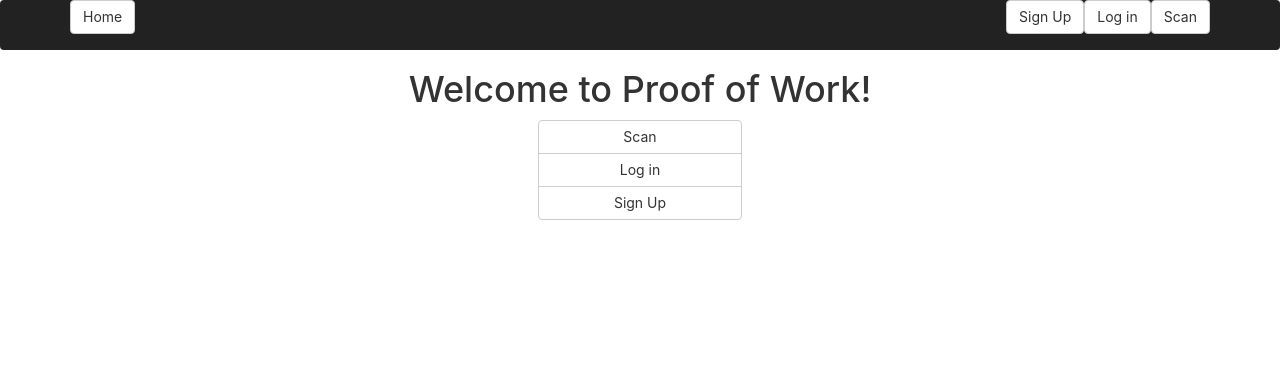
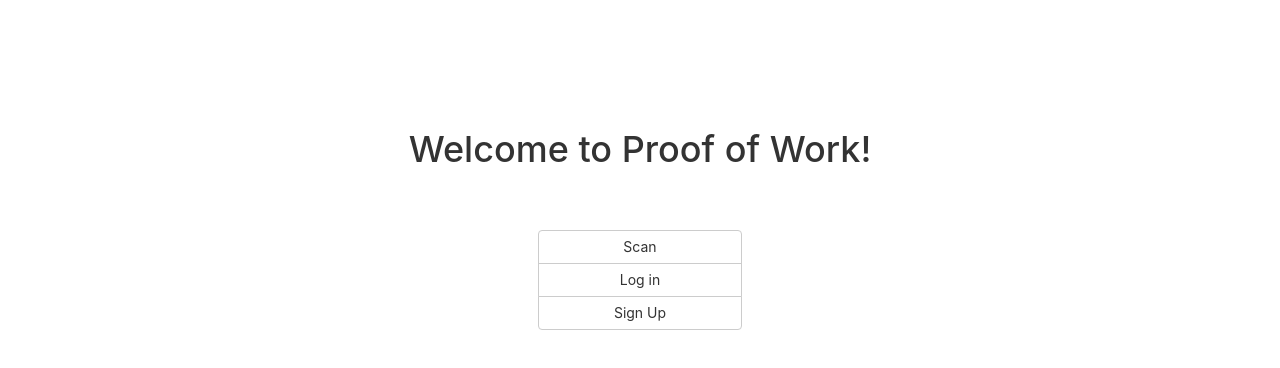
Before and after one commit to diegob236/proof-of-work, a React (Create React App) app: page / in a window 1280 px wide. Shown: the top 368 px of the page. Built offline with nearby package versions, Linux system fonts and the light colour scheme.

Commit message:
Restructured Navbar and welcome screen

```diff
--- a/src/App.js
+++ b/src/App.js
@@ -1,7 +1,6 @@
 import React from 'react';
 import { BrowserRouter as Router, Route } from "react-router-dom";
 
-import NavBar from './Navbar';
 import Welcome from './Welcome';
 import Scanner from './Scanner';
 import Login from './Login';
@@ -14,7 +13,6 @@
 function App() {
   return (
     <div className="App">
-      <NavBar></NavBar>
       <Route path="/" exact component={Welcome} />
       <Route path="/scan" component={Scanner} />
       <Route path="/login" component={Login} />
--- a/src/Login.js
+++ b/src/Login.js
@@ -1,6 +1,7 @@
 import React, { Component } from "react";
 import { Button, FormGroup, FormControl, ControlLabel } from "react-bootstrap";
 import './Login.css';
+import NavBar from "./Navbar";
 
 export default class Login extends Component {
   constructor(props) {
@@ -26,6 +27,8 @@
 
   render() {
     return (
+      <div>
+        <NavBar></NavBar>
         <div className="Login">
           <form onSubmit={this.handleSubmit}>
             <FormGroup controlId="email" bsSize="large">
@@ -47,6 +50,7 @@
             </Button>
           </form>
         </div>
+      </div>
     );
   }
 }
--- a/src/Navbar.css
+++ b/src/Navbar.css
@@ -5,3 +5,16 @@
   background: '#222222';
   border: 0px;
 }
+
+.container {
+  padding-right: 15px;
+  padding-left: 15px;
+  margin-right: auto;
+  margin-left: auto;
+  height: 50px;
+  vertical-align: center;
+}
+
+.toolbar {
+  vertical-align: center;
+}
--- a/src/Navbar.js
+++ b/src/Navbar.js
@@ -1,15 +1,17 @@
 import React, { Component } from "react";
-import { Navbar, Button } from "react-bootstrap";
+import { Navbar, Button, ButtonToolbar } from "react-bootstrap";
 import './Navbar.css'
 
 class NavBar extends Component {
   render() {
     return (
       <Navbar style={{ background: '#222222' }}>
-        <Button className="btn pull-left" variant="dark" href="/">Home</Button>
-        <Button className="btn pull-right" variant="dark" href="/scan">Scan</Button>
-        <Button className="btn pull-right" variant="dark" href="/login">Log in</Button>
-        <Button className="btn pull-right" variant="dark" href="/signup">Sign Up</Button>
+        <ButtonToolbar className = 'toolbar'>
+          <Button className="btn pull-left" variant="dark" href="/">Home</Button>
+          <Button className="btn pull-right" variant="dark" href="/scan">Scan</Button>
+          <Button className="btn pull-right" variant="dark" href="/login">Log in</Button>
+          <Button className="btn pull-right" variant="dark" href="/signup">Sign Up</Button>
+        </ButtonToolbar>
       </Navbar>
     );
   }
--- a/src/Scanner.js
+++ b/src/Scanner.js
@@ -1,8 +1,10 @@
 import React, { Component } from 'react'
 import QrReader from 'react-qr-reader'
 import './Scanner.css'
+import NavBar from './Navbar';
 
 class Scanner extends Component {
+
   state = {
     result: 'No result'
   }
@@ -14,19 +16,21 @@
       })
     }
   }
+
   handleError = err => {
     console.error(err)
   }
+
   render() {
     return (
       <div className="Scanner">
+        <NavBar></NavBar>
         <QrReader
           delay={300}
           onError={this.handleError}
           onScan={this.handleScan}
-          style={{ width: '100%' }}
+          style={{ width: '100%', height: '100%' }}
         />
-        <p>{this.state.result}</p>
       </div>
     )
   }
--- a/src/SignUp.js
+++ b/src/SignUp.js
@@ -1,5 +1,6 @@
 import React, { Component } from "react";
 import { Button, Panel, FormGroup, FormControl, ControlLabel } from "react-bootstrap";
+import NavBar from './Navbar';
 
 import "./SignUp.css";
 
@@ -64,6 +65,8 @@
 
   render() {
     return(
+      <div>
+        <NavBar></NavBar>
         <div className='SignUp'>
           <form onSubmit={this.handleSubmit}>
             <FormGroup controlId='name'>
@@ -114,6 +117,7 @@
             </Button>
           </form>
         </div>
+      </div>
     );
   }
 }
--- a/src/Welcome.css
+++ b/src/Welcome.css
@@ -1,3 +1,14 @@
-.welcome {
-  padding: '50px';
+.Welcome {
+  padding: 60px 0;
+  vertical-align: middle;
 }
+
+.banner {
+  padding: 50px;
+  vertical-align: middle;
+}
+
+.buttonGroup {
+  vertical-align: middle;
+  align-items: center
+}
--- a/src/Welcome.js
+++ b/src/Welcome.js
@@ -7,11 +7,11 @@
 class Welcome extends Component {
   render() {
     return (
-      <div className="App">
-        <div className='welcome'>
+      <div className="Welcome">
+        <div className='banner'>
           <h1>Welcome to Proof of Work!</h1>
         </div>
-        <ButtonGroup vertical style={{align: 'center'}}>
+        <ButtonGroup vertical className='buttonGroup'>
           <Button className="btn pull-right" variant="dark" href="/scan">Scan</Button>
           <Button className="btn pull-right" variant="dark" href="/login">Log in</Button>
           <Button className="btn pull-right" variant="dark" href="/signup">Sign Up</Button>
```
Also changed, not shown: 1 other file (tests, documents, lock files or other folders). Lines whose indentation alone changed are shown as unchanged.
